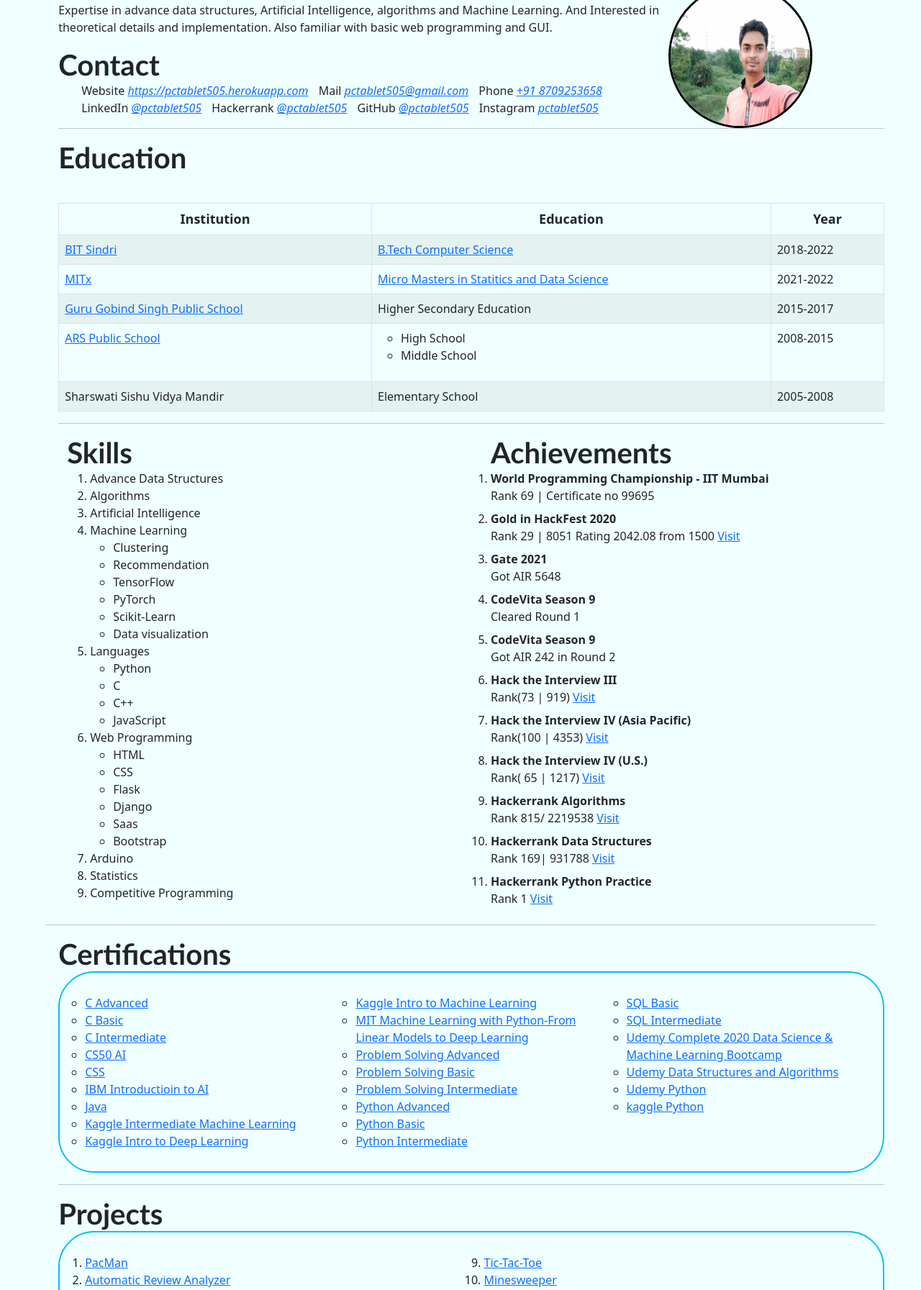
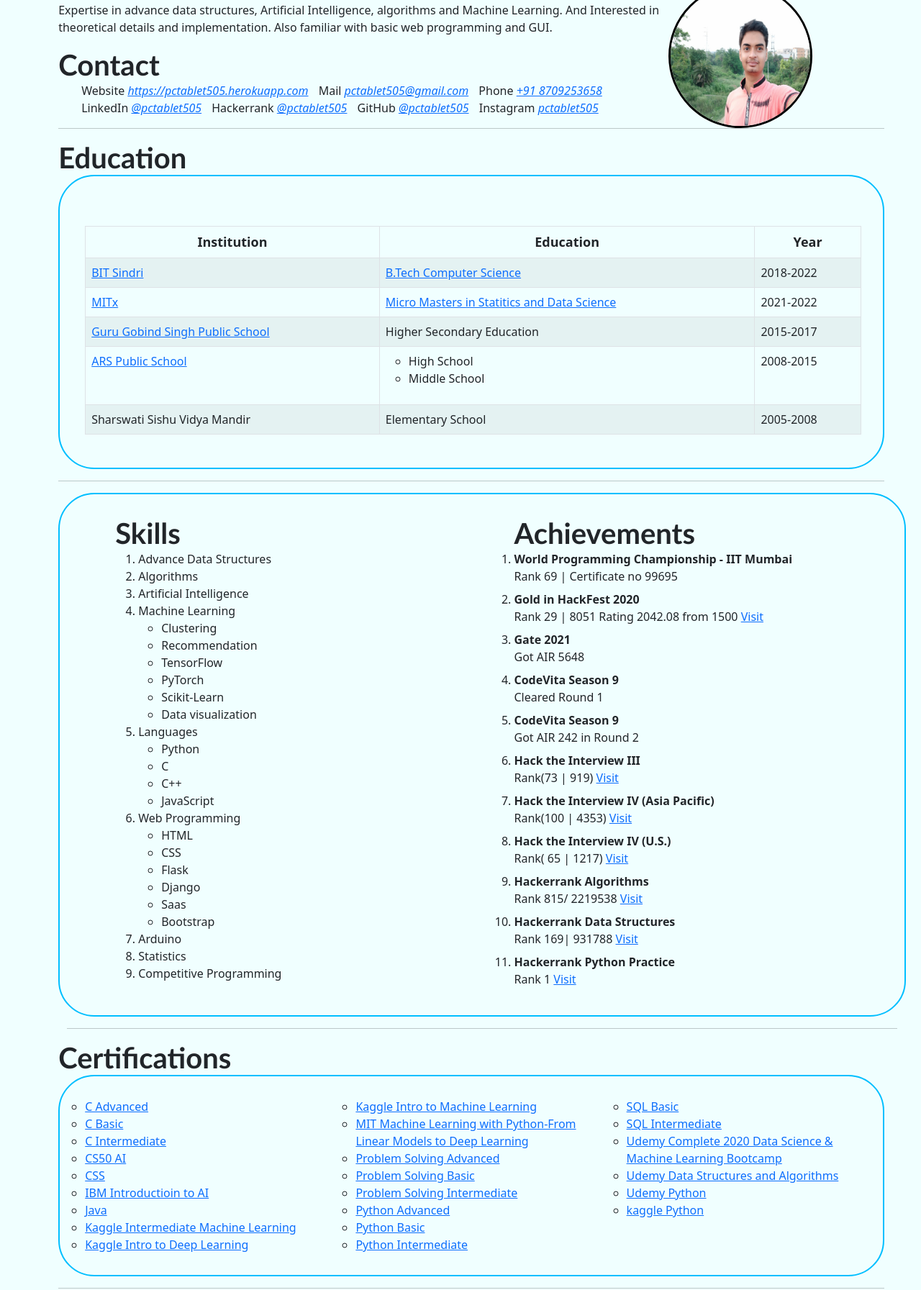
Before and after one commit to pctablet505/homepage, a Flask app: page /resume in a window 1280 px wide. Shown: the part 342-2135 px from the top of the page at 72% size. Run offline with Flask 2, Linux system fonts and the light colour scheme; some libraries are stand-ins or nearby versions.

Commit message:
resume ui

```diff
--- a/static/styles.css
+++ b/static/styles.css
@@ -75,7 +75,7 @@ ul {
     float: right;
 }
 
-.content2, .content3 {
+.content, .content2, .content3 {
     border: 2px solid deepskyblue;
     padding: 30px;
     padding-left: 35px;
--- a/templates/resume.html
+++ b/templates/resume.html
@@ -49,6 +49,7 @@
 
     <div class="resume">
         <h1>Education</h1>
+        <div class="content">
             <table class="table table-striped table-bordered" style="margin-left:auto; margin-top:39px;">
 
                 <thead class="thead text-center" style="font-size:large">
@@ -94,15 +95,17 @@
                 </tr>
                 </tbody>
             </table>
+        </div>
+
         <hr>
     </div>
 
-    <div class="container-fluid">
-        <div class="row">
+    <div class="container-fluid resume">
+        <div class="row content ">
             <div class="col">
                 <div class="resume">
                     <h1>Skills</h1>
-                    <ol class="content1">
+                    <ol >
                         {% for skill in skills %}
                             <li>{{ skill }}</li>
                             <ul class="skills">
@@ -171,7 +174,7 @@
     </div>
     <div class="resume">
         <h1>Hobbies</h1>
-        <ul>
+        <ul class="content">
             {% for hobby in hobbies %}
                 <li>{{ hobby }}</li>
             {% endfor %}
```
Lines whose indentation alone changed are shown as unchanged.
